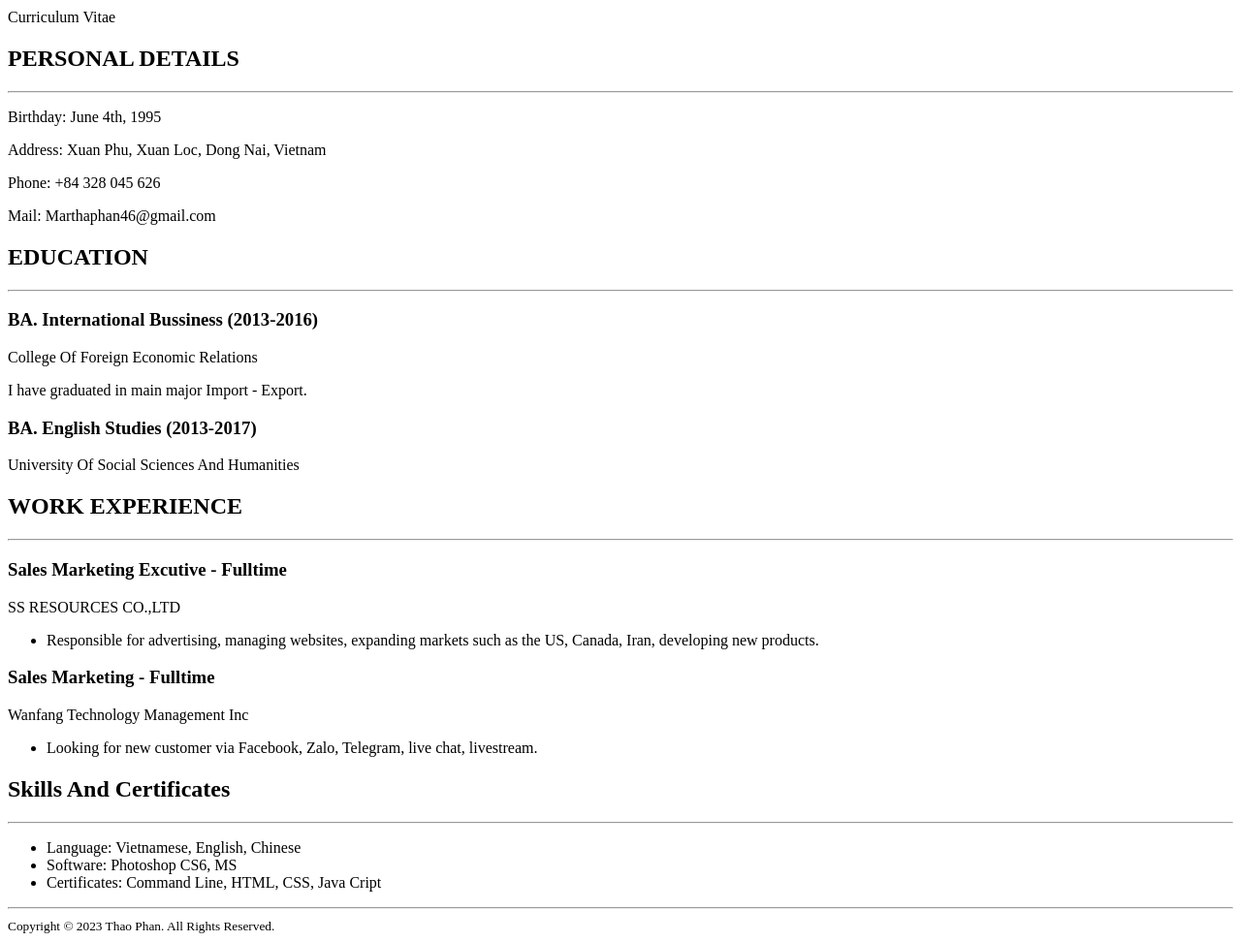
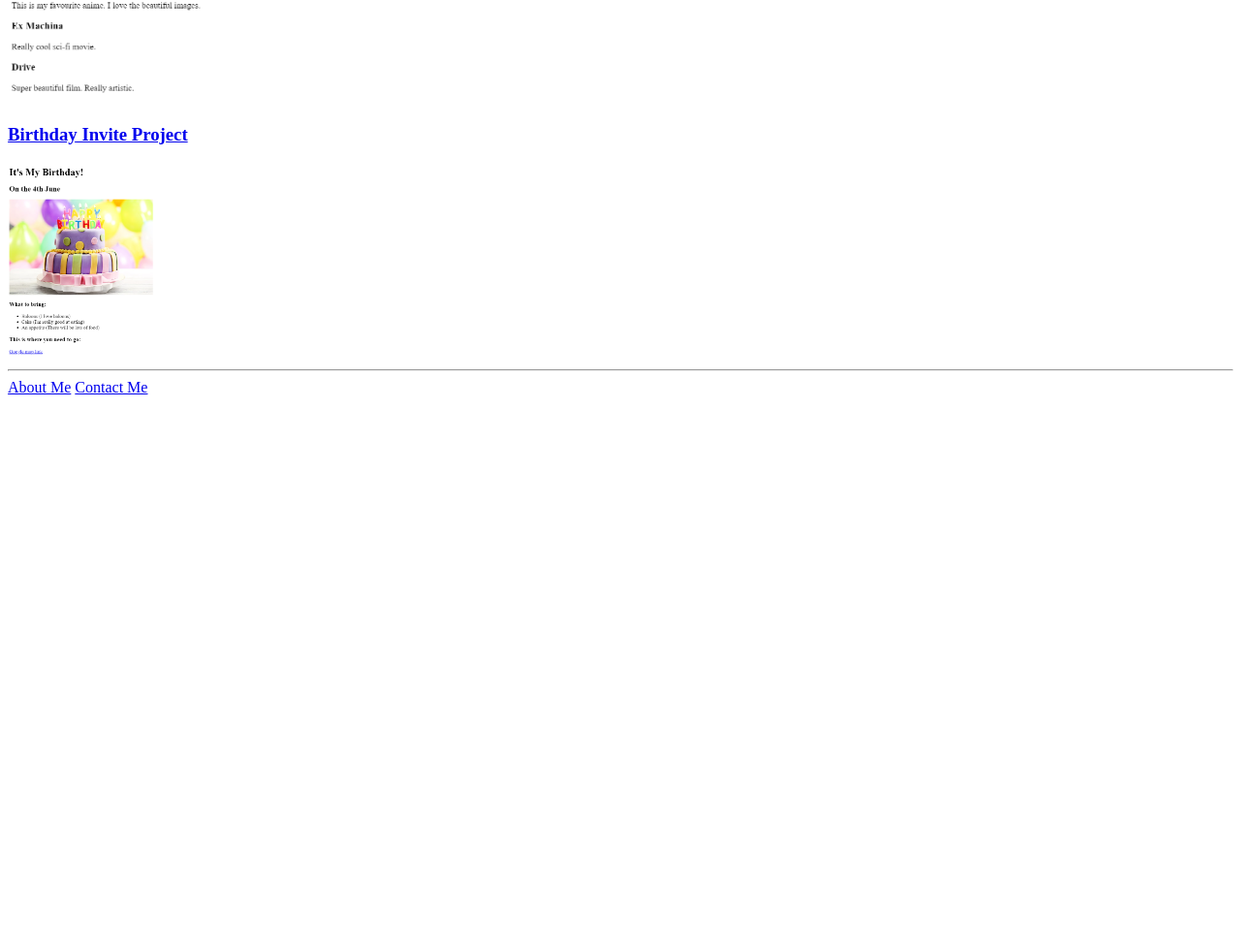
Before and after one commit to ThaoPhan46/ThaoPhan46, a plain HTML site: page index.html in a window 1280 px wide. Shown: the part 283-1255 px from the top of the page at 97% size. After the commit the page ends 800 px from the top, so only its background shows below. Drawn offline with Linux system fonts and the light colour scheme.

Commit message:
Add files via upload

```diff
--- a/index.html
+++ b/index.html
@@ -1,69 +1,25 @@
 <!DOCTYPE html>
 <html lang="en">
+
 <head>
     <meta charset="UTF-8">
-        <title>My Resume</title>
+    <title>Thao Phan Porfolio</title>
 </head>
 
 <body>
-        <img src="./image/avatar.png" alt="thaophanavatar" height="200"/>
-        <h1>Thi Thu Thao Phan</h1>
-        <p>Curriculum Vitae</p>
-
-        <h2>PERSONAL DETAILS</h2>
+    <h1>Thao Phan's Portfolio</h1>
+    <h2>I'm a Web Developer</h2>
     <hr />
 
-        <p>Birthday:    June 4th, 1995</p>
-        <p>Address:   Xuan Phu, Xuan Loc, Dong Nai, Vietnam</p>
-        <p>Phone:   +84 328 045 626</p>
-        <p>Mail:    Marthaphan46@gmail.com</p>
+    <h3><a href="./public/movie-ranking.html">Movie Ranking Project</a></body></html></h3>
+    <img src="./assets/images/movie-ranking.png" alt="movie ranking" height="200"/>
 
-        <h2>EDUCATION</h2>
+    <h3><a href="./public/birthday-invite.html">Birthday Invite Project</a></h3>
+    <img src="./assets/images/birthday-invite.png" alt="birthday invite" height="200"/>
     <hr />
 
-        <h3>BA. International Bussiness (2013-2016)</h3>
-        <p>College Of Foreign Economic Relations</p>
-        <p>I have graduated in main major Import - Export.</p>
+    <a href="./public/about.html">About Me</a>
+    <a href="./public/contact.html">Contact Me</a>
+</body>
 
-        <h3>BA. English Studies (2013-2017)</h3>
-        <p>University Of Social Sciences And Humanities</p>
-        <p></p>
-
-        <h2>WORK EXPERIENCE</h2>
-        <hr />
-
-        <h3>Sales Marketing Excutive - Fulltime</h3>
-        <p>SS RESOURCES CO.,LTD</p>
-        <P>
-            <ul>
-                <li>Responsible for advertising, managing websites, expanding markets such as the US, Canada, Iran, developing new products.</li>
-            </ul>
-        </P>
-
-        <h3>Sales Marketing - Fulltime</h3>
-        <p>Wanfang Technology Management Inc</p>
-        <p>
-            <ul>
-                <li>Looking for new customer via Facebook, Zalo, Telegram, live chat, livestream.</li>
-            </ul>
-        </p>
-
-        <h2>Skills And Certificates</h2>
-        <hr />
-
-        <p>
-            <ul>
-                <li>Language: Vietnamese, English, Chinese</li>
-                <li>Software: Photoshop CS6, MS</li>
-                <li>Certificates: Command Line, HTML, CSS, Java Cript</li>
-            </ul>
-        </p>
-    </body>
-    <hr />
-
-    <footer>
-        <small>
-            Copyright © 2023 Thao Phan. All Rights Reserved.
-        </small>
-    </footer>
 </html>
```
Lines whose indentation alone changed are shown as unchanged.
